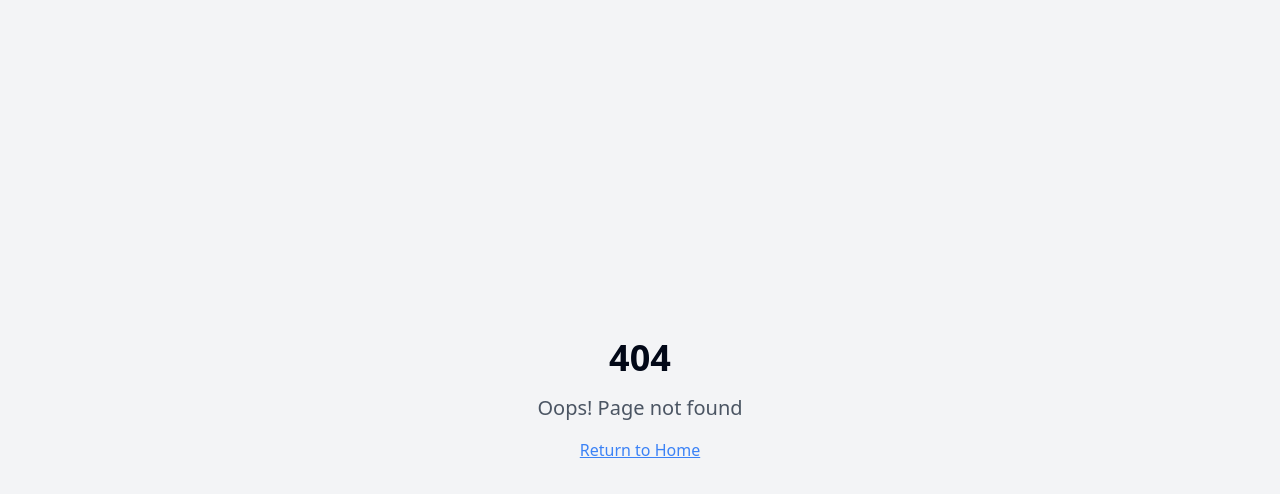
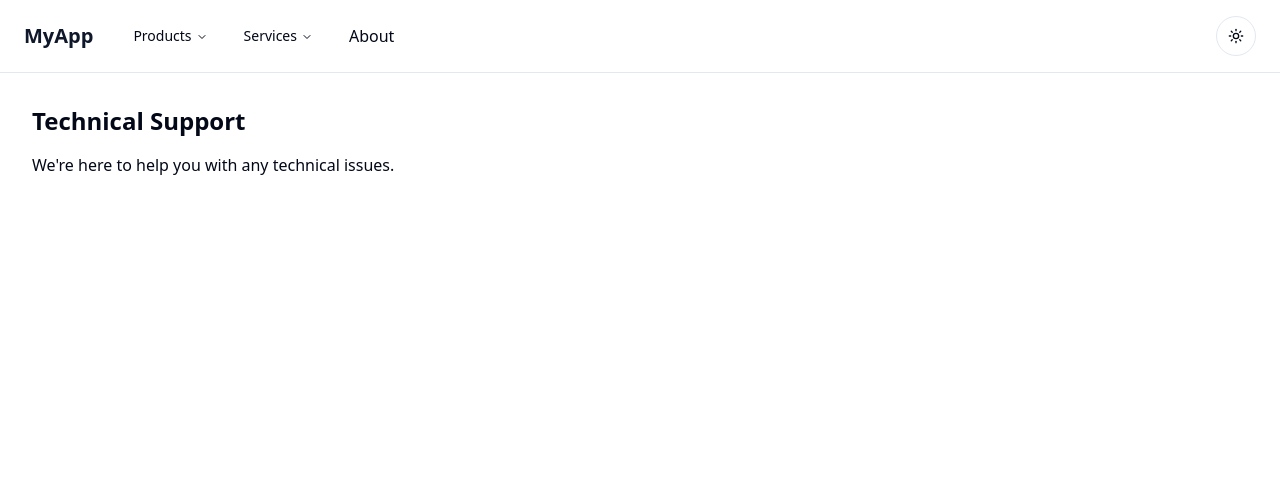
Before and after one commit to nemish0408/glow-and-shade-app, a React (Vite) app: page /services/support in a window 1280 px wide. Before the commit this address had no page. Shown: the top 494 px of the page. Built offline with nearby package versions, Linux system fonts and the light colour scheme.

Commit message:
Add navbar with logo and menus
Implement a navbar with a logo and navigation menus.

```diff
--- a/src/App.tsx
+++ b/src/App.tsx
@@ -1,10 +1,19 @@
+
 import { Toaster } from "@/components/ui/toaster";
 import { Toaster as Sonner } from "@/components/ui/sonner";
 import { TooltipProvider } from "@/components/ui/tooltip";
 import { QueryClient, QueryClientProvider } from "@tanstack/react-query";
 import { BrowserRouter, Routes, Route } from "react-router-dom";
+import { Navbar } from "./components/Navbar";
 import Index from "./pages/Index";
 import NotFound from "./pages/NotFound";
+
+// Import new routes
+import Software from "./pages/products/Software";
+import Hardware from "./pages/products/Hardware";
+import Consulting from "./pages/services/Consulting";
+import Support from "./pages/services/Support";
+import About from "./pages/About";
 
 const queryClient = new QueryClient();
 
@@ -14,9 +23,20 @@ const App = () => (
       <Toaster />
       <Sonner />
       <BrowserRouter>
+        <Navbar />
         <Routes>
           <Route path="/" element={<Index />} />
-          {/* ADD ALL CUSTOM ROUTES ABOVE THE CATCH-ALL "*" ROUTE */}
+          {/* Product Routes */}
+          <Route path="/products/software" element={<Software />} />
+          <Route path="/products/hardware" element={<Hardware />} />
+
+          {/* Service Routes */}
+          <Route path="/services/consulting" element={<Consulting />} />
+          <Route path="/services/support" element={<Support />} />
+
+          {/* About Route */}
+          <Route path="/about" element={<About />} />
+
           <Route path="*" element={<NotFound />} />
         </Routes>
       </BrowserRouter>
--- /dev/null
+++ b/src/components/Logo.tsx
@@ -0,0 +1,20 @@
+
+import React from 'react';
+import { cn } from "@/lib/utils";
+
+interface LogoProps {
+  className?: string;
+}
+
+export const Logo: React.FC<LogoProps> = ({ className }) => {
+  return (
+    <div
+      className={cn(
+        "flex items-center font-bold text-xl text-primary",
+        className
+      )}
+    >
+      MyApp
+    </div>
+  );
+};
--- /dev/null
+++ b/src/components/Navbar.tsx
@@ -0,0 +1,69 @@
+
+import React from 'react';
+import { Logo } from './Logo';
+import { ThemeToggle } from './theme/ThemeToggle';
+import {
+  NavigationMenu,
+  NavigationMenuList,
+  NavigationMenuItem,
+  NavigationMenuTrigger,
+  NavigationMenuContent,
+  NavigationMenuLink
+} from "@/components/ui/navigation-menu";
+import { Link } from 'react-router-dom';
+
+export const Navbar: React.FC = () => {
+  return (
+    <nav className="flex items-center justify-between px-6 py-4 border-b">
+      <div className="flex items-center space-x-6">
+        <Logo />
+        <NavigationMenu>
+          <NavigationMenuList>
+            <NavigationMenuItem>
+              <NavigationMenuTrigger>Products</NavigationMenuTrigger>
+              <NavigationMenuContent>
+                <ul className="grid w-[200px] gap-3 p-4">
+                  <li>
+                    <NavigationMenuLink asChild>
+                      <Link to="/products/software" className="block">Software</Link>
+                    </NavigationMenuLink>
+                  </li>
+                  <li>
+                    <NavigationMenuLink asChild>
+                      <Link to="/products/hardware" className="block">Hardware</Link>
+                    </NavigationMenuLink>
+                  </li>
+                </ul>
+              </NavigationMenuContent>
+            </NavigationMenuItem>
+            <NavigationMenuItem>
+              <NavigationMenuTrigger>Services</NavigationMenuTrigger>
+              <NavigationMenuContent>
+                <ul className="grid w-[200px] gap-3 p-4">
+                  <li>
+                    <NavigationMenuLink asChild>
+                      <Link to="/services/consulting" className="block">Consulting</Link>
+                    </NavigationMenuLink>
+                  </li>
+                  <li>
+                    <NavigationMenuLink asChild>
+                      <Link to="/services/support" className="block">Support</Link>
+                    </NavigationMenuLink>
+                  </li>
+                </ul>
+              </NavigationMenuContent>
+            </NavigationMenuItem>
+            <NavigationMenuItem>
+              <NavigationMenuLink asChild>
+                <Link to="/about" className="px-4 py-2 hover:bg-accent rounded-md">About</Link>
+              </NavigationMenuLink>
+            </NavigationMenuItem>
+          </NavigationMenuList>
+        </NavigationMenu>
+      </div>
+      <div className="flex items-center space-x-4">
+        <ThemeToggle />
+      </div>
+    </nav>
+  );
+};
--- /dev/null
+++ b/src/pages/About.tsx
@@ -0,0 +1,13 @@
+
+import React from 'react';
+
+const About = () => {
+  return (
+    <div className="p-8">
+      <h1 className="text-2xl font-bold mb-4">About Us</h1>
+      <p>Learn more about our company and mission.</p>
+    </div>
+  );
+};
+
+export default About;
--- /dev/null
+++ b/src/pages/products/Hardware.tsx
@@ -0,0 +1,13 @@
+
+import React from 'react';
+
+const Hardware = () => {
+  return (
+    <div className="p-8">
+      <h1 className="text-2xl font-bold mb-4">Our Hardware Products</h1>
+      <p>Explore our cutting-edge hardware solutions.</p>
+    </div>
+  );
+};
+
+export default Hardware;
--- /dev/null
+++ b/src/pages/products/Software.tsx
@@ -0,0 +1,13 @@
+
+import React from 'react';
+
+const Software = () => {
+  return (
+    <div className="p-8">
+      <h1 className="text-2xl font-bold mb-4">Our Software Products</h1>
+      <p>Browse our latest software offerings.</p>
+    </div>
+  );
+};
+
+export default Software;
--- /dev/null
+++ b/src/pages/services/Consulting.tsx
@@ -0,0 +1,13 @@
+
+import React from 'react';
+
+const Consulting = () => {
+  return (
+    <div className="p-8">
+      <h1 className="text-2xl font-bold mb-4">Consulting Services</h1>
+      <p>Professional consulting to help your business grow.</p>
+    </div>
+  );
+};
+
+export default Consulting;
--- /dev/null
+++ b/src/pages/services/Support.tsx
@@ -0,0 +1,13 @@
+
+import React from 'react';
+
+const Support = () => {
+  return (
+    <div className="p-8">
+      <h1 className="text-2xl font-bold mb-4">Technical Support</h1>
+      <p>We're here to help you with any technical issues.</p>
+    </div>
+  );
+};
+
+export default Support;
```
